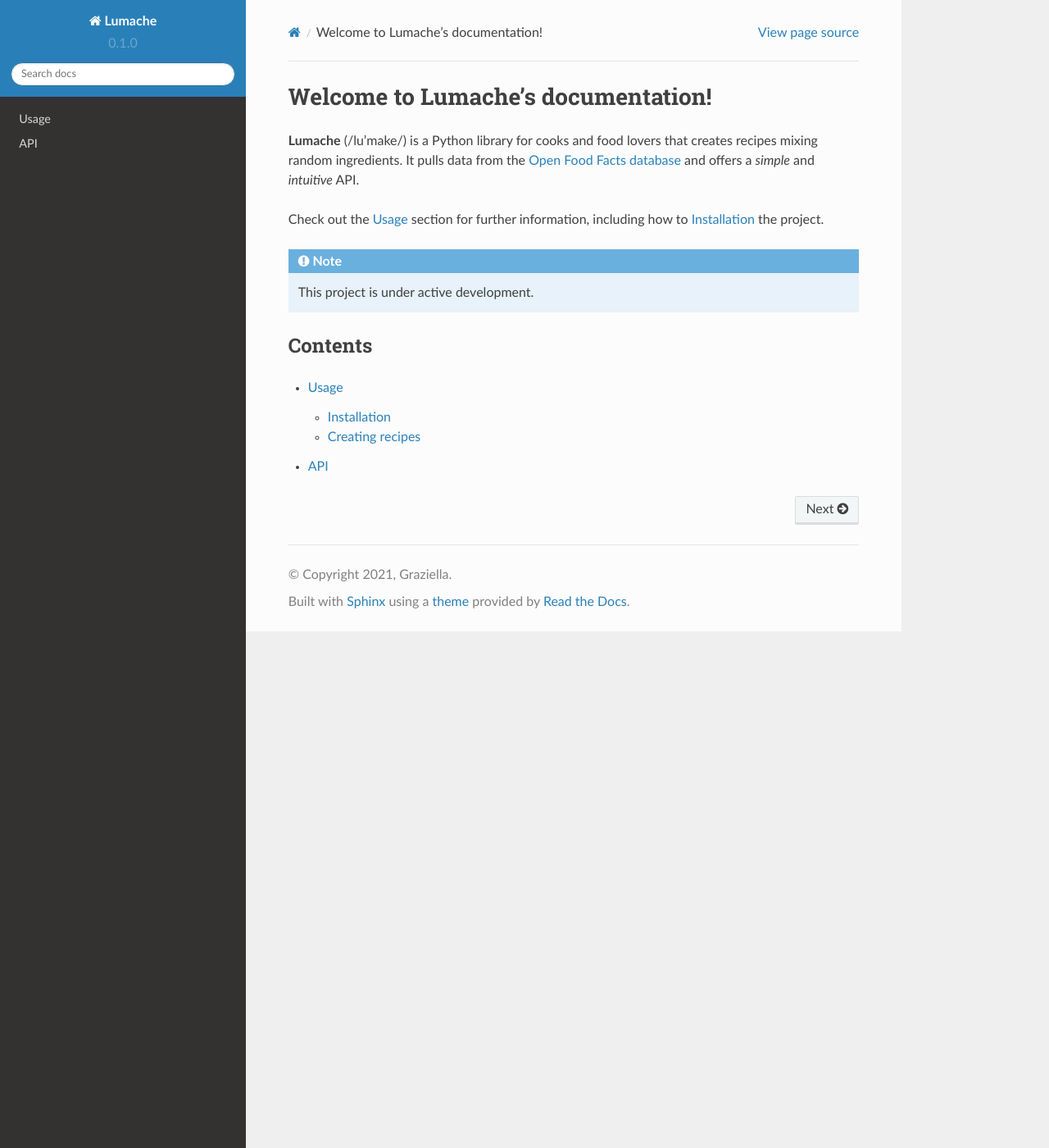
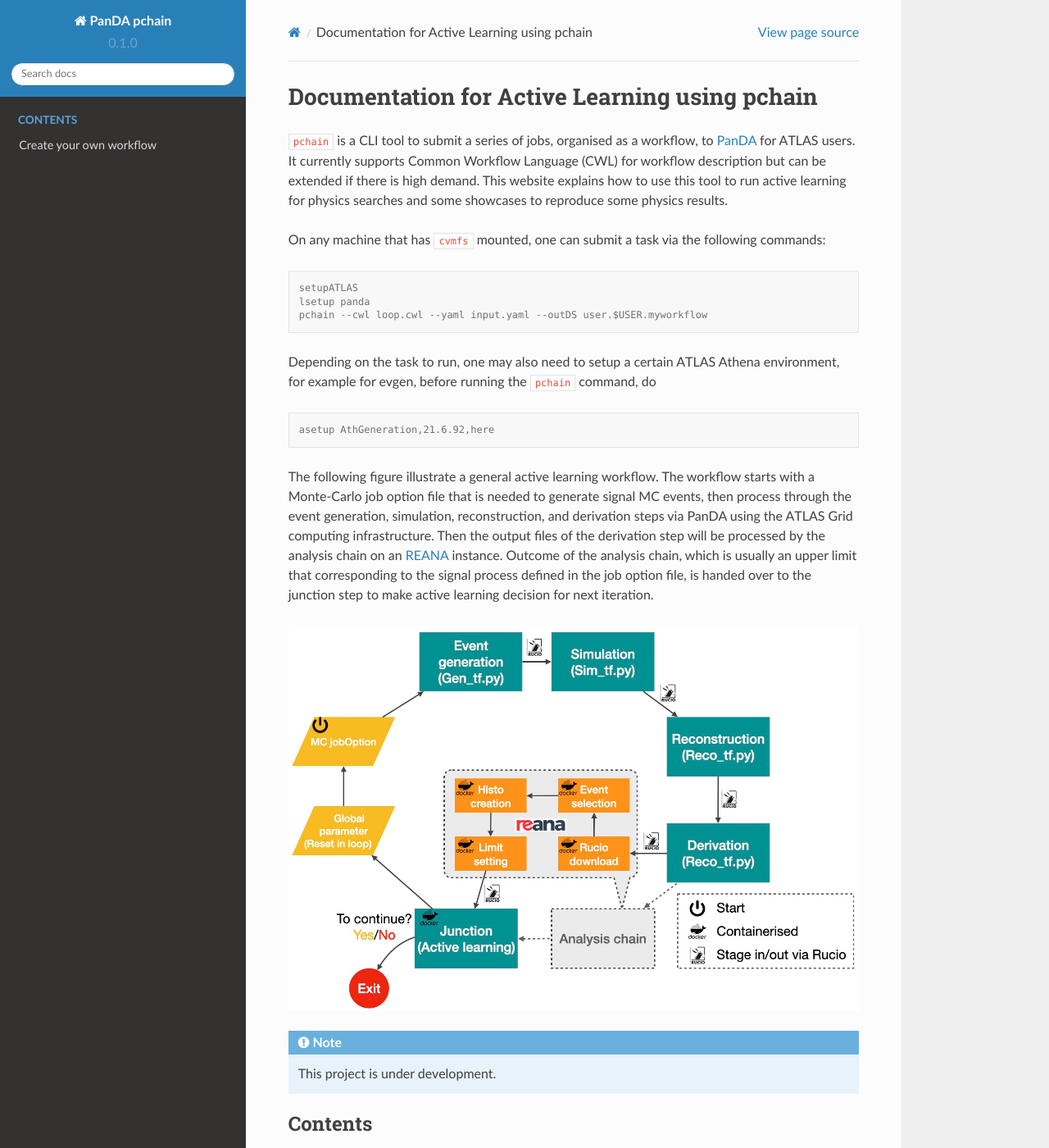
Before and after one commit to chnzhangrui/pchain-docs, a Sphinx documentation site: the page built from docs/source/index.rst, in a window 1280 px wide and 1400 px high. Shown: the whole window at 82% size. Built offline with Sphinx 7.4.7 and the Read the Docs theme 2.0.0, drawn with Linux system fonts in a browser that asks for light colours; some of the changed text lies outside the part shown.

Commit message:
Setup folder structure; add JO subsection

```diff
--- a/docs/source/api.rst
+++ /dev/null
@@ -1,7 +0,0 @@
-API
-===
-
-.. autosummary::
-   :toctree: generated
-
-   lumache
--- a/docs/source/conf.py
+++ b/docs/source/conf.py
@@ -2,9 +2,9 @@
 
 # -- Project information
 
-project = 'Lumache'
-copyright = '2021, Graziella'
-author = 'Graziella'
+project = 'PanDA pchain'
+copyright = '2022, PanDA'
+author = 'PanDA'
 
 release = '0.1'
 version = '0.1.0'
--- /dev/null
+++ b/docs/source/create_workflow/active_learning.rst
@@ -0,0 +1,4 @@
+.. _active_learning:
+
+Active learning step
+------------------------------------
--- /dev/null
+++ b/docs/source/create_workflow/cwl_main.rst
@@ -0,0 +1,5 @@
+
+.. _cwl_main:
+
+Workflow description in CWL
+------------------------------------
--- /dev/null
+++ b/docs/source/create_workflow/reana_workflow.rst
@@ -0,0 +1,4 @@
+.. _reana_workflow:
+
+REANA workflow
+------------------------------------
--- a/docs/source/index.rst
+++ b/docs/source/index.rst
@@ -1,22 +1,44 @@
-Welcome to Lumache's documentation!
-===================================
+Documentation for Active Learning using pchain
+=====================================================
 
-**Lumache** (/lu'make/) is a Python library for cooks and food lovers
-that creates recipes mixing random ingredients.
-It pulls data from the `Open Food Facts database <https://world.openfoodfacts.org/>`_
-and offers a *simple* and *intuitive* API.
+``pchain`` is a CLI tool to submit a series of jobs, organised as a workflow, to `PanDA <https://panda-wms.readthedocs.io/en/latest/index.html>`_ for ATLAS users.
+It currently supports Common Workflow Language (CWL) for workflow description but can be extended if there is high demand.
+This website explains how to use this tool to run active learning for physics searches and some showcases to reproduce some physics results.
 
-Check out the :doc:`usage` section for further information, including
-how to :ref:`installation` the project.
+On any machine that has ``cvmfs`` mounted, one can submit a task via the following commands:
+
+.. code-block:: console
+
+   setupATLAS
+   lsetup panda
+   pchain --cwl loop.cwl --yaml input.yaml --outDS user.$USER.myworkflow
+
+
+Depending on the task to run, one may also need to setup a certain ATLAS Athena environment, for example for evgen, before running the ``pchain`` command, do
+
+.. code-block:: console
+
+   asetup AthGeneration,21.6.92,here
+
+The following figure illustrate a general active learning workflow.
+The workflow starts with a Monte-Carlo job option file that is needed to generate signal MC events, then process through the event generation, simulation, reconstruction, and derivation steps via PanDA using the ATLAS Grid computing infrastructure.
+Then the output files of the derivation step will be processed by the analysis chain on an `REANA <https://docs.reana.io>`_ instance.
+Outcome of the analysis chain, which is usually an upper limit that corresponding to the signal process defined in the job option file, is handed over to the junction step to make active learning decision for next iteration.
+
+.. image:: ../fig/pchain_loop.jpg
+  :width: 800
+  :alt: Schematic view of active learning loop
 
 .. note::
 
-   This project is under active development.
-
-Contents
---------
+   This project is under development.
 
 .. toctree::
+   :maxdepth: 2
+   :caption: Contents
 
-   usage
-   api
+   create_workflow/main
+
+Related resources
+--------
+- presentation
--- a/pyproject.toml
+++ b/pyproject.toml
@@ -3,6 +3,6 @@ requires = ["flit_core >=3.2,<4"]
 build-backend = "flit_core.buildapi"
 
 [project]
-name = "lumache"
-authors = [{name = "Graziella", email = "graziella@lumache"}]
+name = "pchain"
+authors = [{name = "PanDA", email = ""}]
 dynamic = ["version", "description"]
```
Also changed, not shown: docs/source/create_workflow/jobOption.rst (added, +29 -0 lines), docs/source/create_workflow/main.rst (added, +15 -0 lines), lumache.py (deleted, +0 -23 lines), docs/fig/pchain_loop.jpg (added).
